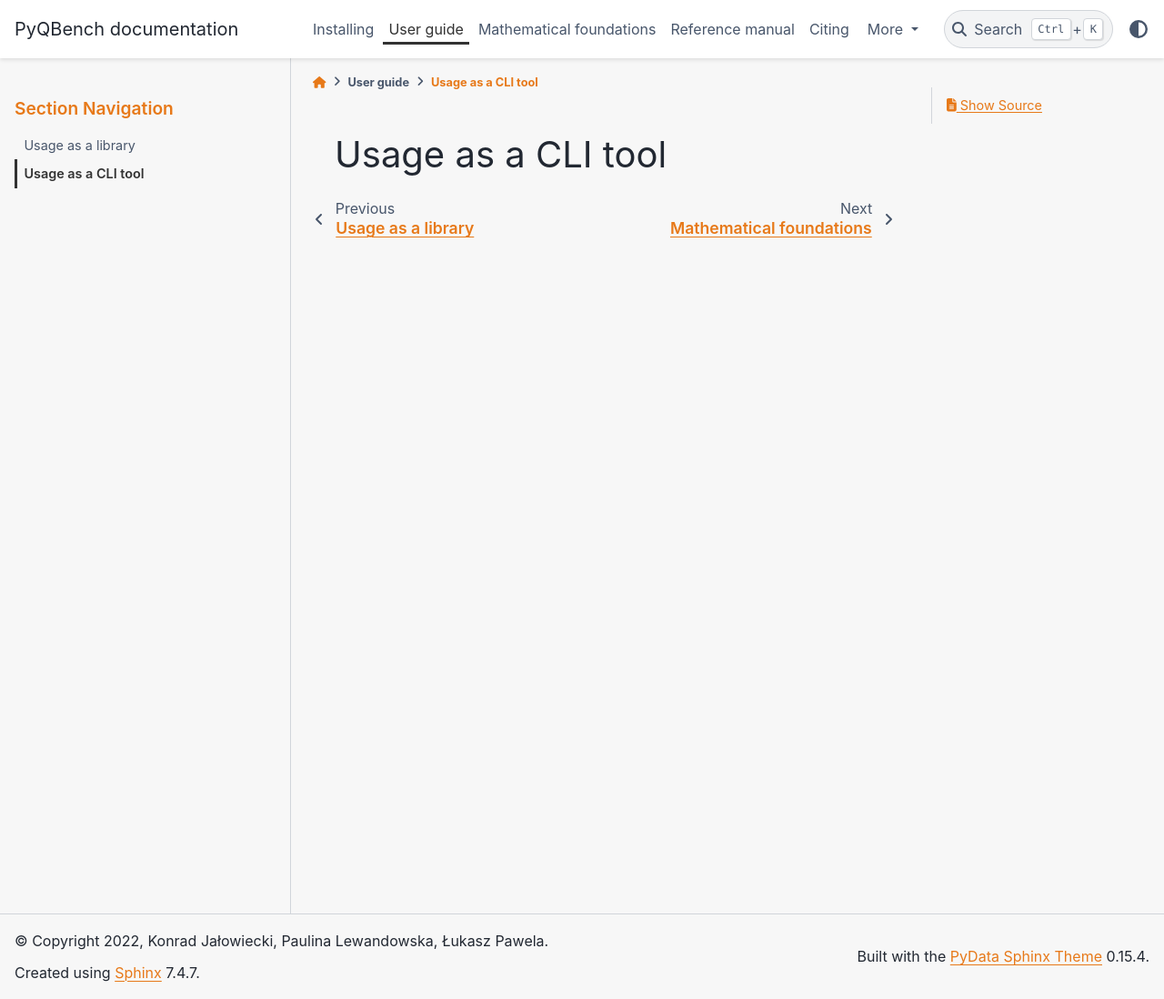
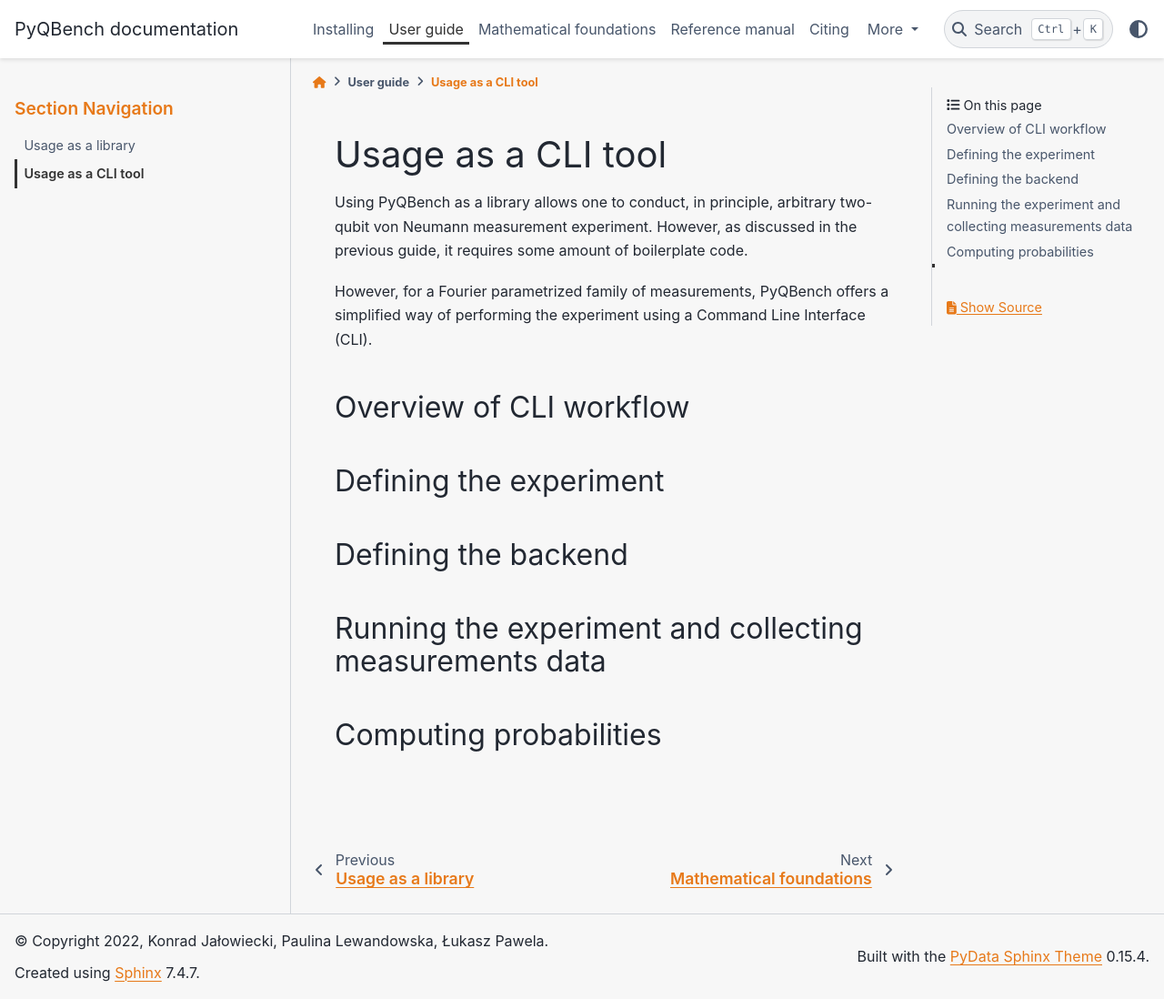
Before and after one commit to iitis/PyQBench, a Sphinx documentation site: the page built from docs/source/cli_usage.md, in a window 1280 px wide and 1098 px high. Shown: the whole window at 91% size. Built offline with Sphinx 7.4.7 and the PyData theme 0.15.4, drawn with Linux system fonts in a browser that asks for light colours.

Commit message:
Add stub for CLI usage guide

```diff
--- a/docs/source/cli_usage.md
+++ b/docs/source/cli_usage.md
@@ -1 +1,26 @@
 # Usage as a CLI tool
+
+Using PyQBench as a library allows one to conduct, in principle, arbitrary two-qubit von Neumann
+measurement experiment. However, as discussed in the previous guide, it requires some amount of
+boilerplate code.
+
+However, for a Fourier parametrized family of measurements, PyQBench offers a simplified way of
+performing the experiment using a Command Line Interface (CLI).
+
+
+## Overview of CLI workflow
+
+
+## Defining the experiment
+
+
+## Defining the backend
+
+
+## Running the experiment and collecting measurements data
+
+
+## Computing probabilities
+
+
+##
```
